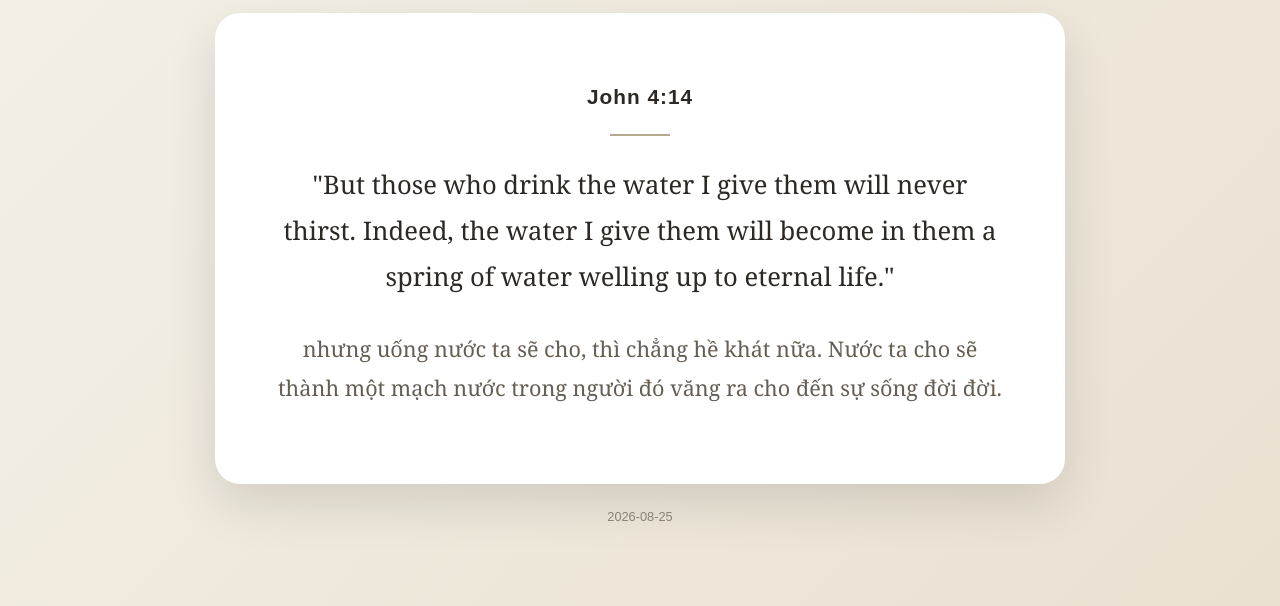
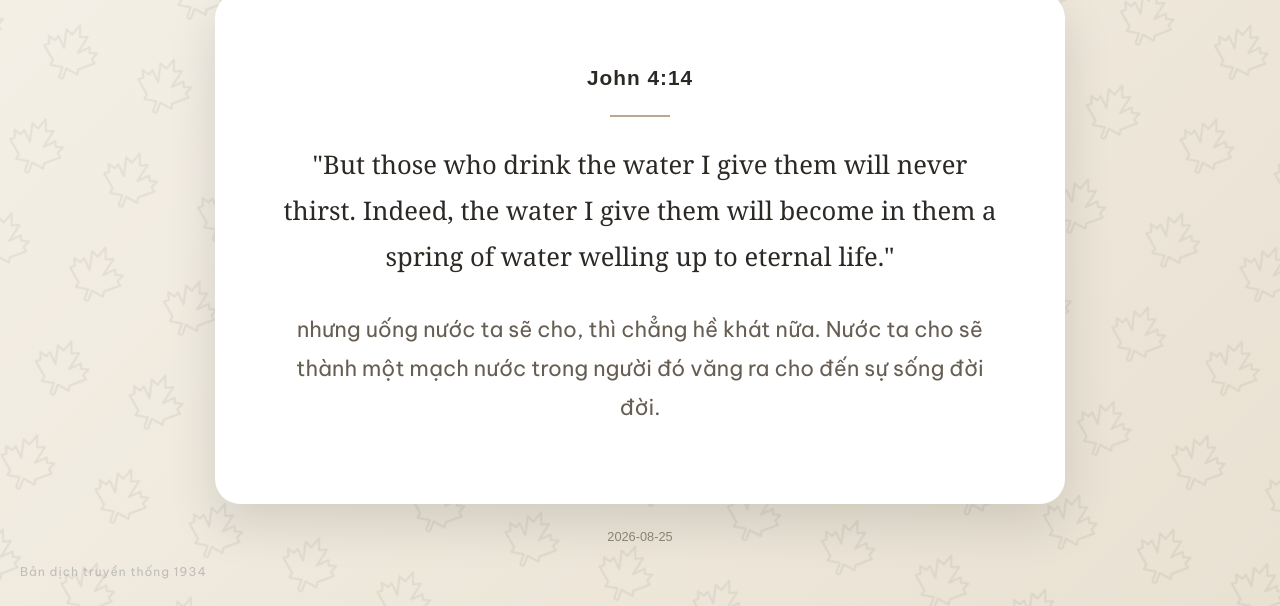
Before and after one commit to Airixcloud/Daily-Devotion-Application, a plain HTML site: page index.html in a window 1280 px wide. Shown: the part 194-800 px from the top of the page. Drawn offline with Linux system fonts and the light colour scheme.

Commit message:
update some visual

```diff
--- a/index.html
+++ b/index.html
@@ -7,6 +7,9 @@
 
     <title>Verse of the Day</title>
 
+    <link rel="preconnect" href="https://fonts.googleapis.com">
+    <link rel="preconnect" href="https://fonts.gstatic.com" crossorigin>
+    <link href="https://fonts.googleapis.com/css2?family=Be+Vietnam+Pro:wght@400;700&display=swap" rel="stylesheet">
     <link rel="stylesheet" href="style.css">
 </head>
 
@@ -29,6 +32,10 @@
 
             <p id="vietnamese" class="vietnamese"></p>
 
+            <p class="info">
+        Bản dịch truyền thống 1934
+            </p>
+
         </section>
 
         <p id="date" class="date"></p>
--- a/style.css
+++ b/style.css
@@ -21,9 +21,44 @@
     color: #2c2925;
 }
 
+body::before {
+    content: "";
+
+    position: fixed;
+    inset: -50%;
+
+    background-image: url("leaf-maple-leaf-svgrepo-com.svg");
+
+    background-repeat: repeat;
+
+    background-size: 100px 100px;
+
+    transform: rotate(20deg);
+
+    opacity: 0.06;
+
+    pointer-events: none;
+    z-index: 0;
+
+    animation: moveLeaves 60s linear infinite;
+}
+
+@keyframes moveLeaves {
+    from {
+        background-position: 0 0;
+    }
+
+    to {
+        background-position: 500px 0;
+    }
+}
+
 .container {
     width: 90%;
     max-width: 850px;
+
+    position: relative;
+    z-index: 1;
 
     text-align: center;
 }
@@ -92,11 +127,27 @@
 }
 
 .vietnamese {
+    font-family: "Be Vietnam Pro", sans-serif;
+
     font-size: 1.35rem;
 
     line-height: 1.8;
 
     color: #665e53;
+}
+
+.info {
+    font-family: "Be Vietnam Pro", sans-serif;
+
+    position: fixed;
+    bottom: 15px;
+    left: 20px;
+
+    font-size: 12px;
+    color: #aaa;
+    opacity: 0.7;
+
+    letter-spacing: 1px;
 }
 
 .date {
```
Also changed, not shown: leaf-maple-leaf-svgrepo-com.svg (added).
